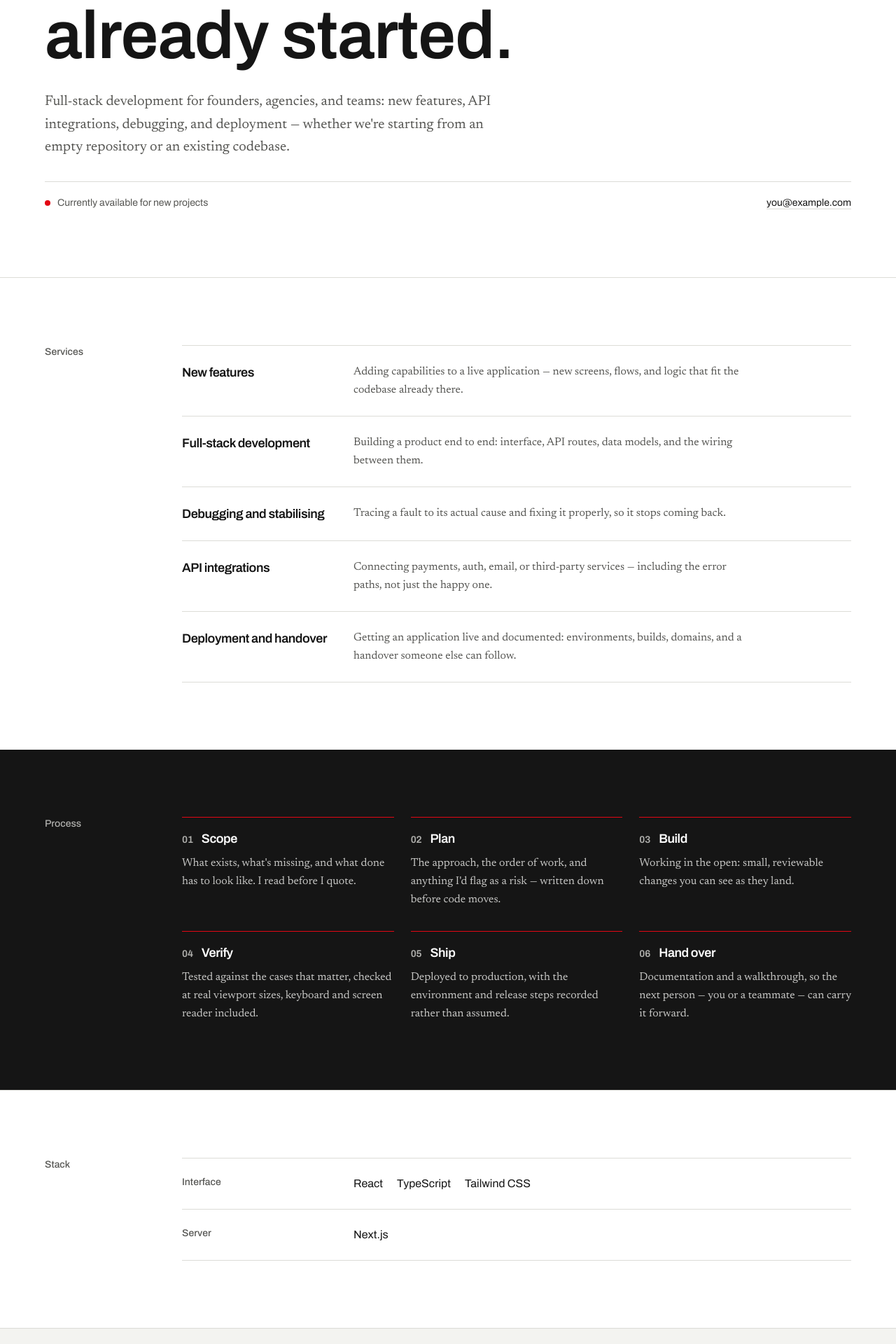
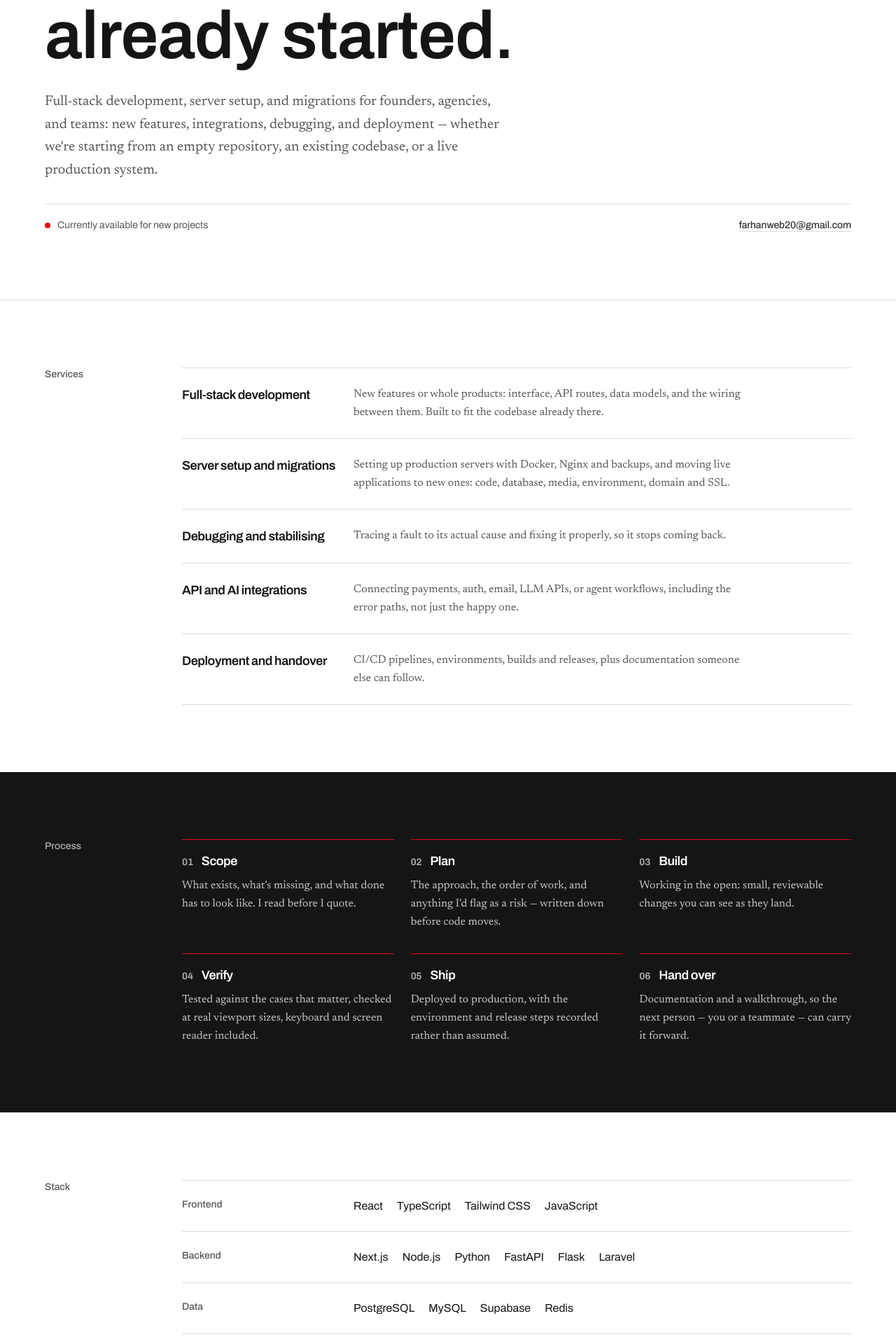
Before and after one commit to farhan-t-dev/Farhan-portfolio, a Next.js app: page / in a window 1280 px wide. Shown: the part 380-2300 px from the top of the page at 70% size. Built offline with nearby package versions, Linux system fonts and the light colour scheme.

Commit message:
Update hero and services sections; refine site and skills data

```diff
--- a/src/components/sections/hero.tsx
+++ b/src/components/sections/hero.tsx
@@ -17,10 +17,10 @@ export function Hero() {
         </h1>
 
         <p className="max-w-[62ch] font-serif text-lg leading-relaxed text-slate md:col-span-7 md:text-xl">
-          Full-stack development for founders, agencies, and teams: new
-          features, API integrations, debugging, and deployment — whether
-          we&apos;re starting from an empty repository or an existing
-          codebase.
+          Full-stack development, server setup, and migrations for founders,
+          agencies, and teams: new features, integrations, debugging, and
+          deployment — whether we&apos;re starting from an empty repository, an
+          existing codebase, or a live production system.
         </p>
 
         <div className="flex flex-col gap-4 border-t border-line pt-5 md:col-span-12 md:flex-row md:items-baseline md:justify-between">
--- a/src/components/sections/services.tsx
+++ b/src/components/sections/services.tsx
@@ -10,24 +10,24 @@ import { Section } from "./section";
  */
 const services = [
   {
-    title: "New features",
-    body: "Adding capabilities to a live application — new screens, flows, and logic that fit the codebase already there.",
+    title: "Full-stack development",
+    body: "New features or whole products: interface, API routes, data models, and the wiring between them. Built to fit the codebase already there.",
   },
   {
-    title: "Full-stack development",
-    body: "Building a product end to end: interface, API routes, data models, and the wiring between them.",
+    title: "Server setup and migrations",
+    body: "Setting up production servers with Docker, Nginx and backups, and moving live applications to new ones: code, database, media, environment, domain and SSL.",
   },
   {
     title: "Debugging and stabilising",
     body: "Tracing a fault to its actual cause and fixing it properly, so it stops coming back.",
   },
   {
-    title: "API integrations",
-    body: "Connecting payments, auth, email, or third-party services — including the error paths, not just the happy one.",
+    title: "API and AI integrations",
+    body: "Connecting payments, auth, email, LLM APIs, or agent workflows, including the error paths, not just the happy one.",
   },
   {
     title: "Deployment and handover",
-    body: "Getting an application live and documented: environments, builds, domains, and a handover someone else can follow.",
+    body: "CI/CD pipelines, environments, builds and releases, plus documentation someone else can follow.",
   },
 ];
 
--- a/src/data/site.ts
+++ b/src/data/site.ts
@@ -35,11 +35,11 @@ export type SiteConfig = {
 
 export const site: SiteConfig = {
   // ---- Replace the four values below with your real details ----
-  name: "Your Name",
+  name: "Farhan",
   role: "Full-stack developer",
   description:
     "Full-stack developer building, fixing, and shipping web applications — new features, API integrations, and deployment for founders, agencies, and teams.",
-  email: "you@example.com",
+  email: "farhanweb20@gmail.com",
   siteUrl: "",
   // ---------------------------------------------------------------
 
@@ -49,7 +49,7 @@ export const site: SiteConfig = {
   },
 
   links: [
-    { label: "GitHub", href: "https://github.com/your-handle" },
+    { label: "GitHub", href: "https://github.com/farhan-t-dev" },
     { label: "LinkedIn", href: "https://linkedin.com/in/your-handle" },
   ],
 };
--- a/src/data/skills.ts
+++ b/src/data/skills.ts
@@ -13,21 +13,23 @@ export type SkillGroup = {
 
 export const skillGroups: SkillGroup[] = [
   {
-    label: "Interface",
-    skills: ["React", "TypeScript", "Tailwind CSS"],
+    label: "Frontend",
+    skills: ["React", "TypeScript", "Tailwind CSS", "JavaScript"],
   },
   {
-    label: "Server",
-    skills: ["Next.js"],
+    label: "Backend",
+    skills: ["Next.js", "Node.js", "Python", "FastAPI", "Flask", "Laravel"],
   },
   {
-    // e.g. databases, queues, storage — empty groups stay off the page
     label: "Data",
-    skills: [],
+    skills: ["PostgreSQL", "MySQL", "Supabase", "Redis"],
   },
   {
-    // e.g. CI, hosting, observability — empty groups stay off the page
-    label: "Delivery",
-    skills: [],
+    label: "Infrastructure",
+    skills: ["Docker", "Docker Compose", "Nginx", "Linux", "GitHub Actions"],
+  },
+  {
+    label: "AI",
+    skills: ["Python", "LLM APIs", "Tool-using agents"],
   },
 ];
```
